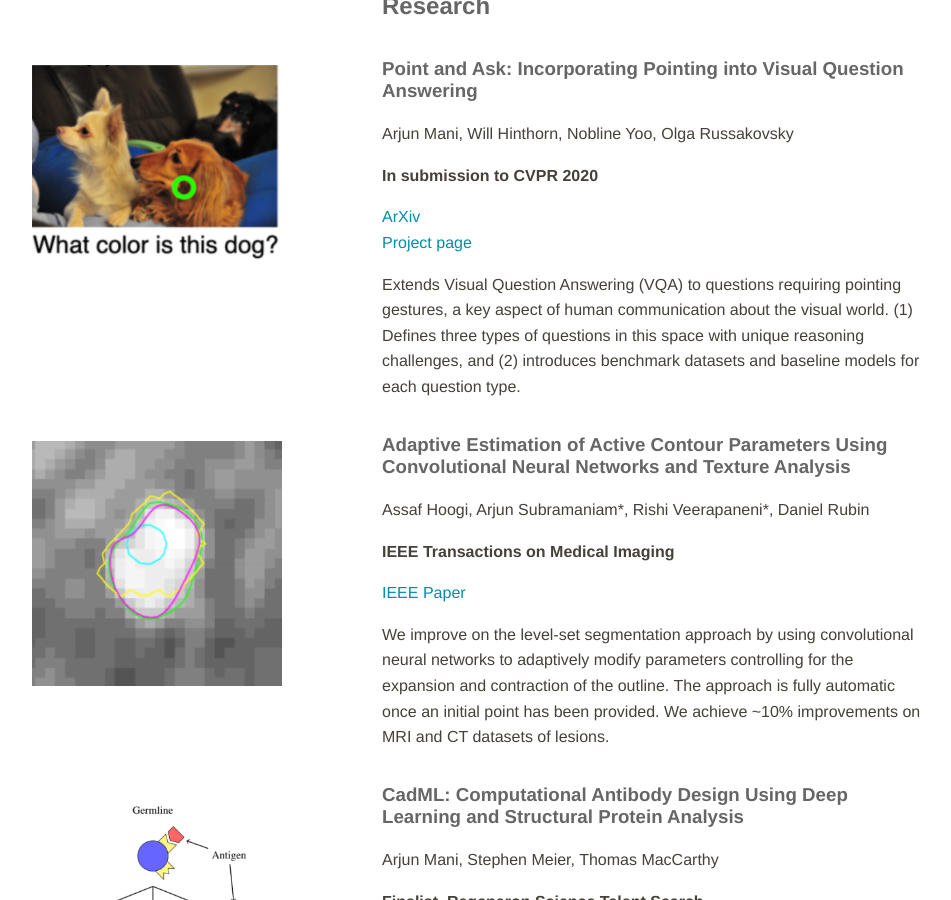
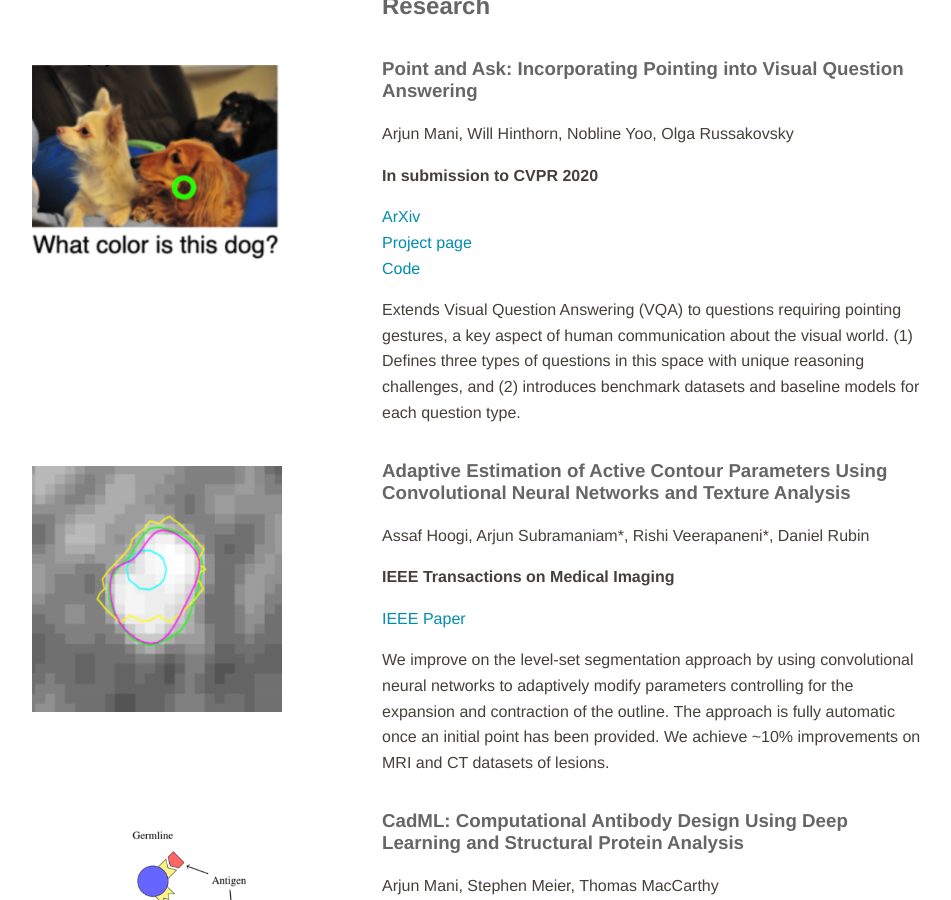
Before and after one commit to arjun-mani/arjun-mani.github.io, a Jekyll site: the page built from index.html, in a window 1280 px wide and 900 px high, scrolled down 536 px. Shown: the whole window, without its empty margins (160-1111 px from the left). Built offline with Jekyll 4.4.1, drawn with Linux system fonts in a browser that asks for light colours.

Commit message:
Update index.html

```diff
--- a/index.html
+++ b/index.html
@@ -35,7 +35,7 @@ title: Home
 		<h3>Point and Ask: Incorporating Pointing into Visual Question Answering</h3>
 		<p>Arjun Mani, Will Hinthorn, Nobline Yoo, Olga Russakovsky</p>
 		<p><b>In submission to CVPR 2020</b> </p>
-		<p><a href="https://arxiv.org/abs/2011.13681" target="_blank">ArXiv</a><br/><a href="https://hinthornw.github.io/pointingqa/" target="_blank">Project page</a></p>
+		<p><a href="https://arxiv.org/abs/2011.13681" target="_blank">ArXiv</a><br/><a href="https://hinthornw.github.io/pointingqa/" target="_blank">Project page</a><br/><a href="https://github.com/princetonvisualai/pointingqa" target="_blank">Code</a></p>
 		<p>Extends Visual Question Answering (VQA) to questions requiring pointing gestures, a key aspect of human communication about the visual world. (1) Defines three types of questions in this space with unique reasoning challenges, and (2) introduces benchmark datasets and baseline models for each question type.</p>
 	</div>
 </div>
@@ -142,8 +141,7 @@ title: Home
 	<div class="divTableCell">
 		<h3>DeepSquat: Deep Learning to Assess Exercise Technique</h3>
 		<p><b>Best Health/Fitness Hack, HackPrinceton Fall 2017</b></p>
-		<p><a href="https://devpost.com/software/deepsquat-deep-learning-tells-you-how-to-squat">Devpost Link</a></p>
-		<p><a href="https://github.com/arjun-mani/DeepSquat">Code</a></p>
+		<p><a href="https://devpost.com/software/deepsquat-deep-learning-tells-you-how-to-squat">Devpost Link</a><br/><a href="https://github.com/arjun-mani/DeepSquat">Code</a></p>
 		<p>We built an app to assess squat technique, using a deep-learning based pose detection model. </p>
 	</div>
 </div>
```
Also changed, not shown: other parts of index.html (+1 -2 lines).
